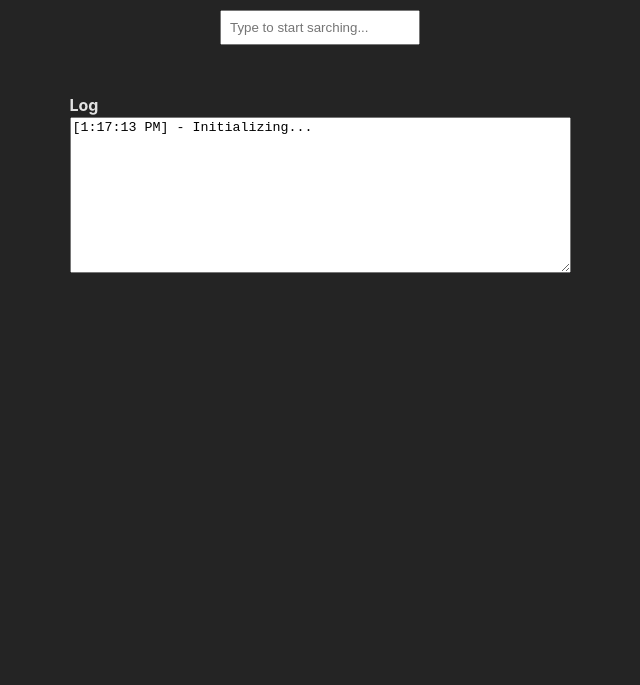
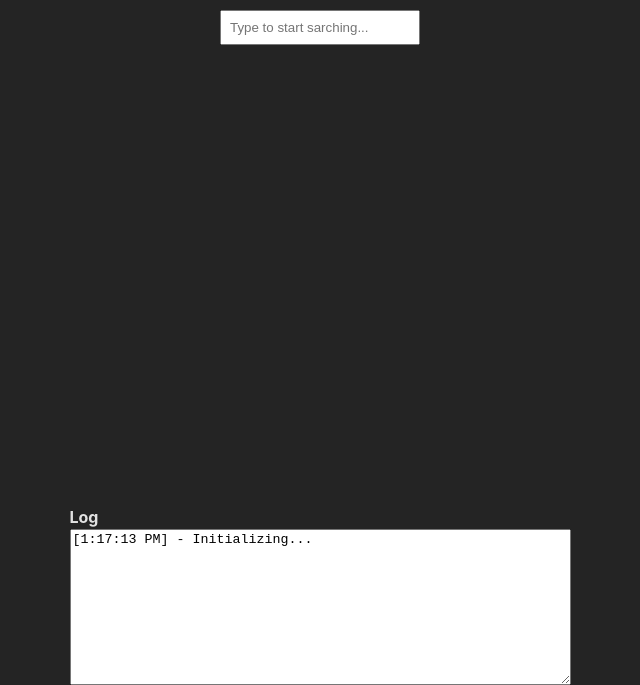
Before and after one commit to ppulwey/search-test, a website built with Vite: page index.html in a window 1280 px wide. Shown: the part 115-800 px from the top of the page, without its empty margins (320-960 px from the left). Built offline with nearby package versions, Linux system fonts and the light colour scheme; no server answers.

Commit message:
log align

```diff
--- a/src/style.css
+++ b/src/style.css
@@ -33,10 +33,11 @@ input[type="search"] {
   padding: 0.5rem;
 }
 
-.searchLog{
+.searchLog {
   display: flex;
   flex-direction: column;
-  margin-top: 3rem;
+  flex: 1 1 auto;
+  justify-content: end;
 }
 
 /* @media (prefers-color-scheme: light) {
```
